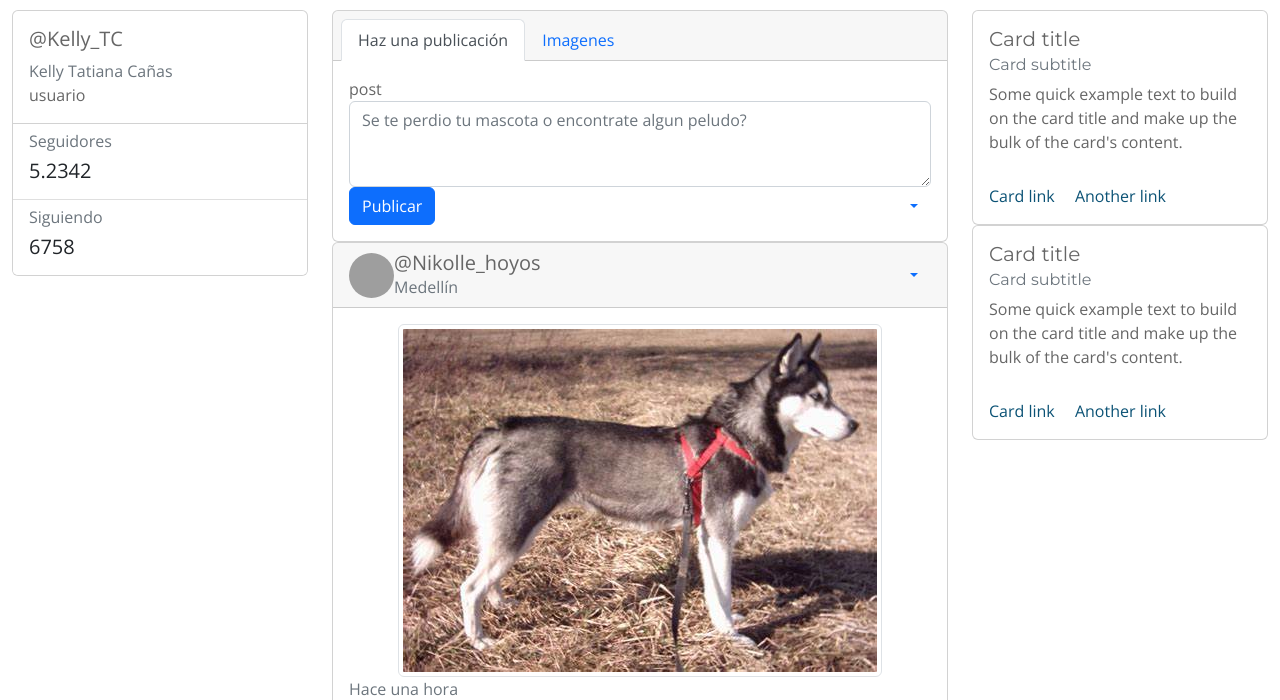
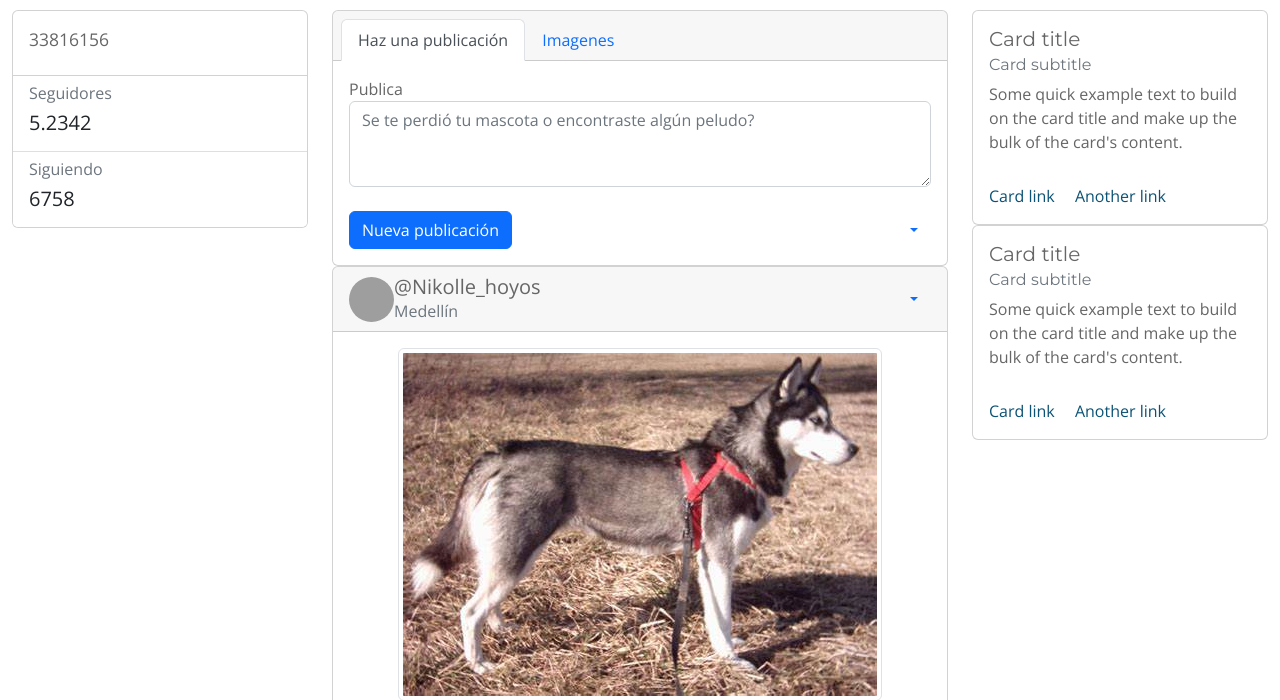
Before and after one commit to luism-24/FINDTHEANIMAL, a PHP site: page /Index2.php in a window 1280 px wide. Shown: the part 90-790 px from the top of the page. Run offline with PHP 8.4, Linux system fonts and the light colour scheme; a user stored in the database is signed in; grey boxes are pictures that could not be loaded.

Commit message:
Cambio del usuario del index2
Ahora se muestra el nombre del perfíl ingresado

```diff
--- a/Vista/Index2.php
+++ b/Vista/Index2.php
@@ -6,11 +6,10 @@ include('Menu.php');
         <div class="row">
             <div class="col-md-3">
                 <div class="card">
-                    <div class="card-body">
-                        <div class="h5">@Kelly_TC</div>
-                        <div class="h7 text-muted">Kelly Tatiana Cañas</div>
-                        <div class="h7">usuario
-                        </div>
+                    <div class="card-body" class="h5">
+                        <ul class="list-group list-group-flush">
+                        <div class="h5"><span class="mr-2 d-none d-lg-inline text-gray-600 small"><?php echo$_SESSION['usuario'];?></span></div>
+                        </ul>
                     </div>
                         <ul class="list-group list-group-flush">
                             <li class="list-group-item">
@@ -43,8 +42,8 @@ include('Menu.php');
                         <div class="tab-content" id="myTabContent">
                             <div class="tab-pane fade show active" id="posts" role="tabpanel" aria-labelledby="posts-tab">
                                 <div class="form-group">
-                                    <label class="sr-only" for="message">post</label>
-                                    <textarea class="form-control" id="message" rows="3" placeholder="Se te perdio tu mascota o encontrate algun peludo?"></textarea>
+                                    <label class="sr-only" for="message">Publica</label>
+                                    <textarea class="form-control" id="message" rows="3" placeholder="Se te perdió tu mascota o encontraste algún peludo?"></textarea>
                                 </div>
 
                             </div>
@@ -57,10 +56,10 @@ include('Menu.php');
                                 </div>
                                 <div class="py-4"></div>
                             </div>
-                        </div>
+                        </div> <br>
                         <div class="btn-toolbar justify-content-between">
                             <div class="btn-group">
-                                <button type="submit" class="btn btn-primary">Publicar</button>
+                                <button type="submit" class="btn btn-primary">Nueva publicación</button>
                             </div>
                             <div class="btn-group">
                                 <button id="btnGroupDrop1" type="button" class="btn btn-link dropdown-toggle" data-toggle="dropdown" aria-haspopup="true"
@@ -68,9 +67,9 @@ include('Menu.php');
                                     <i class="fa fa-globe"></i>
                                 </button>
                                 <div class="dropdown-menu dropdown-menu-right" aria-labelledby="btnGroupDrop1">
-                                    <a class="dropdown-item" href="#"><i class="fa fa-globe"></i> Public</a>
-                                    <a class="dropdown-item" href="#"><i class="fa fa-users"></i> Friends</a>
-                                    <a class="dropdown-item" href="#"><i class="fa fa-user"></i> Just me</a>
+                                    <a class="dropdown-item" href="#"><i class="fa fa-globe"></i> Publico</a>
+                                    <a class="dropdown-item" href="#"><i class="fa fa-users"></i> Amigos</a>
+                                    <a class="dropdown-item" href="#"><i class="fa fa-user"></i> Solo yo</a>
                                 </div>
                             </div>
                         </div>
```
Also changed, not shown: Vista/App/Admon/Menu.php (+3 -15 lines). Lines whose indentation alone changed are shown as unchanged.
